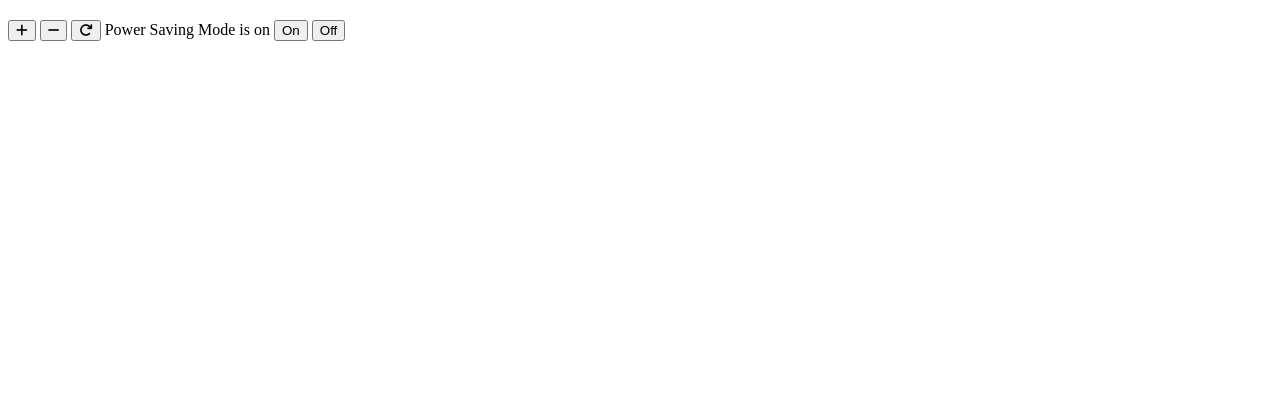
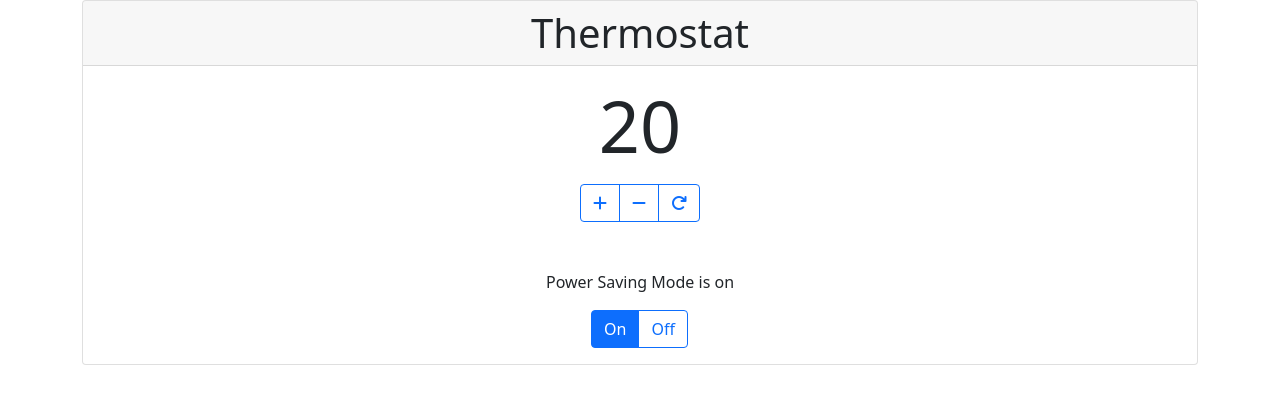
Before and after one commit to mjconn/thermostat, a plain HTML site: page index.html in a window 1280 px wide. Drawn offline with nearby package versions, Linux system fonts and the light colour scheme.

Commit message:
temp dynamically displays

```diff
--- a/index.html
+++ b/index.html
@@ -7,11 +7,40 @@
     <meta name="description" content="">
     <meta name="viewport" content="width=device-width, initial-scale=1">
     <link rel="stylesheet" href="">
+    <link href="https://cdn.jsdelivr.net/npm/bootstrap@5.0.2/dist/css/bootstrap.min.css" rel="stylesheet" integrity="sha384-EVSTQN3/azprG1Anm3QDgpJLIm9Nao0Yz1ztcQTwFspd3yD65VohhpuuCOmLASjC" crossorigin="anonymous">
     <script src="https://kit.fontawesome.com/5aca13155e.js" crossorigin="anonymous"></script>
   </head>
   <body>
     <section>
-      <h1 id="current-temp"></h1>
+      <div class="container">
+        <div class="row">
+          <div class="col">
+            <div class="card text-center">
+              <h1 class="card-header">
+                Thermostat
+              </h1>
+              <div class="card-body">
+                <h2 id="current-temp" class="display-2 card-title mb-3"></h2>
+                <div class="btn-group" role="group" aria-label="Temperature controls">
+                  <button id='temp-up' type="button" class="btn btn-outline-primary"><i class="fas fa-plus"></i></button>
+                  <button id='temp-down' type="button" class="btn btn-outline-primary"><i class="fas fa-minus"></i></button>
+                  <button id='temp-reset' type="button" class="btn btn-outline-primary"><i class="fas fa-redo"></i></button>
+                </div>
+                <p class="card-text mt-5">Power Saving Mode is <span id='power-saving-status'>on</span></p>
+                <div class="btn-group" role="group" aria-label="Power Saving mode controls">
+                  <input type="radio" class="btn-check" name="btnradio" id="power-saver-on" autocomplete="off" checked>
+                  <label class="btn btn-outline-primary" for="power-saver-on">On</label>
+
+                  <input type="radio" class="btn-check" name="btnradio" id="power-saver-off" autocomplete="off">
+                  <label class="btn btn-outline-primary" for="power-saver-off">Off</label>
+                </div>
+              </div>
+            </div>
+          </div>
+        </div>
+      </div>
+
+      <!-- <h1 id="current-temp"></h1>
       <p>
         <button id='temp-up'><i class="fas fa-plus"></i></button>
         <button id='temp-down'><i class="fas fa-minus"></i></button>
@@ -19,8 +48,11 @@
         Power Saving Mode is <span id='power-saving-status'>on</span>
         <button id='power-saver-on'>On</button>
         <button id='power-saver-off'>Off</button>
-      </p>
+      </p> -->
     </section>
     <script src="src/thermostat.js"></script>
+    <script src="src/interface.js"></script>
+    <script src="https://cdn.jsdelivr.net/npm/@popperjs/core@2.9.2/dist/umd/popper.min.js" integrity="sha384-IQsoLXl5PILFhosVNubq5LC7Qb9DXgDA9i+tQ8Zj3iwWAwPtgFTxbJ8NT4GN1R8p" crossorigin="anonymous"></script>
+<script src="https://cdn.jsdelivr.net/npm/bootstrap@5.0.2/dist/js/bootstrap.min.js" integrity="sha384-cVKIPhGWiC2Al4u+LWgxfKTRIcfu0JTxR+EQDz/bgldoEyl4H0zUF0QKbrJ0EcQF" crossorigin="anonymous"></script>
   </body>
 </html>
--- /dev/null
+++ b/src/interface.js
@@ -0,0 +1,4 @@
+document.addEventListener("DOMContentLoaded", () => {
+  thermostat = new Thermostat();
+  document.querySelector("#current-temp").innerText = thermostat.temperature
+});
```
